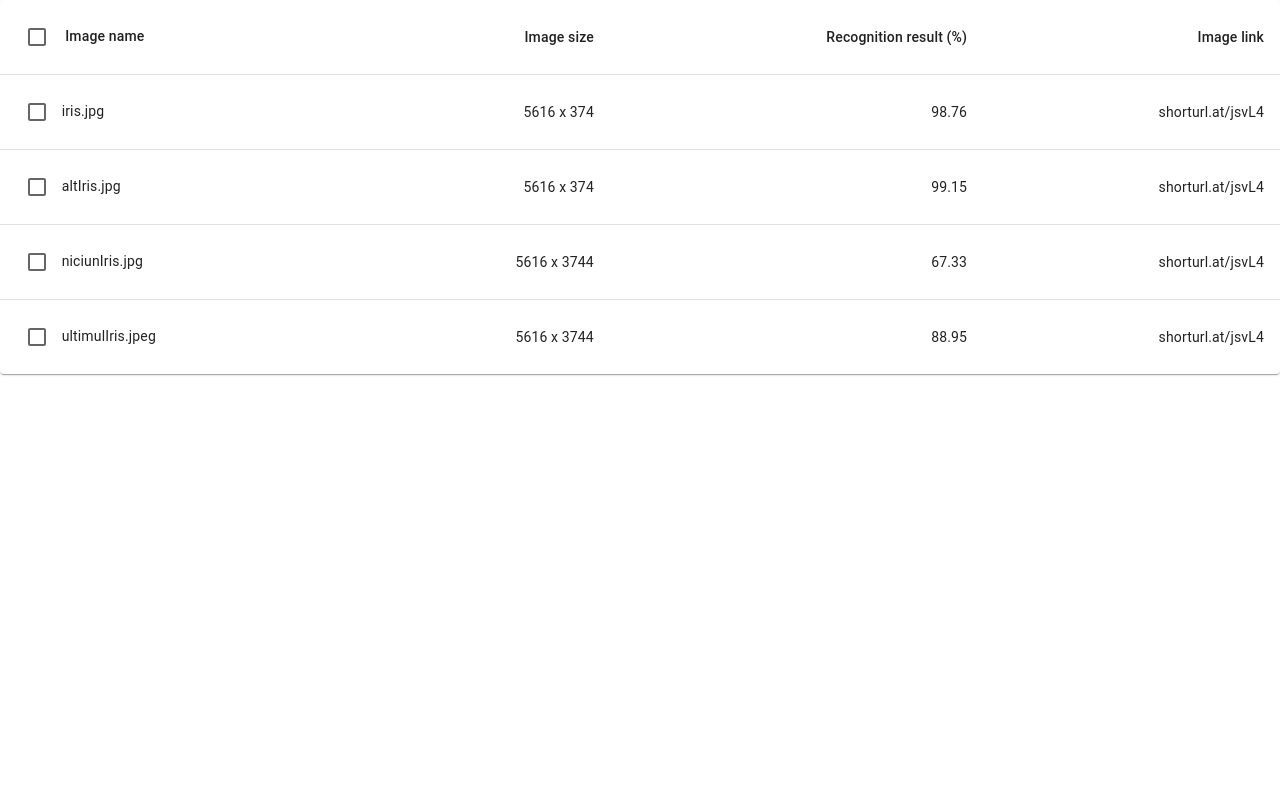
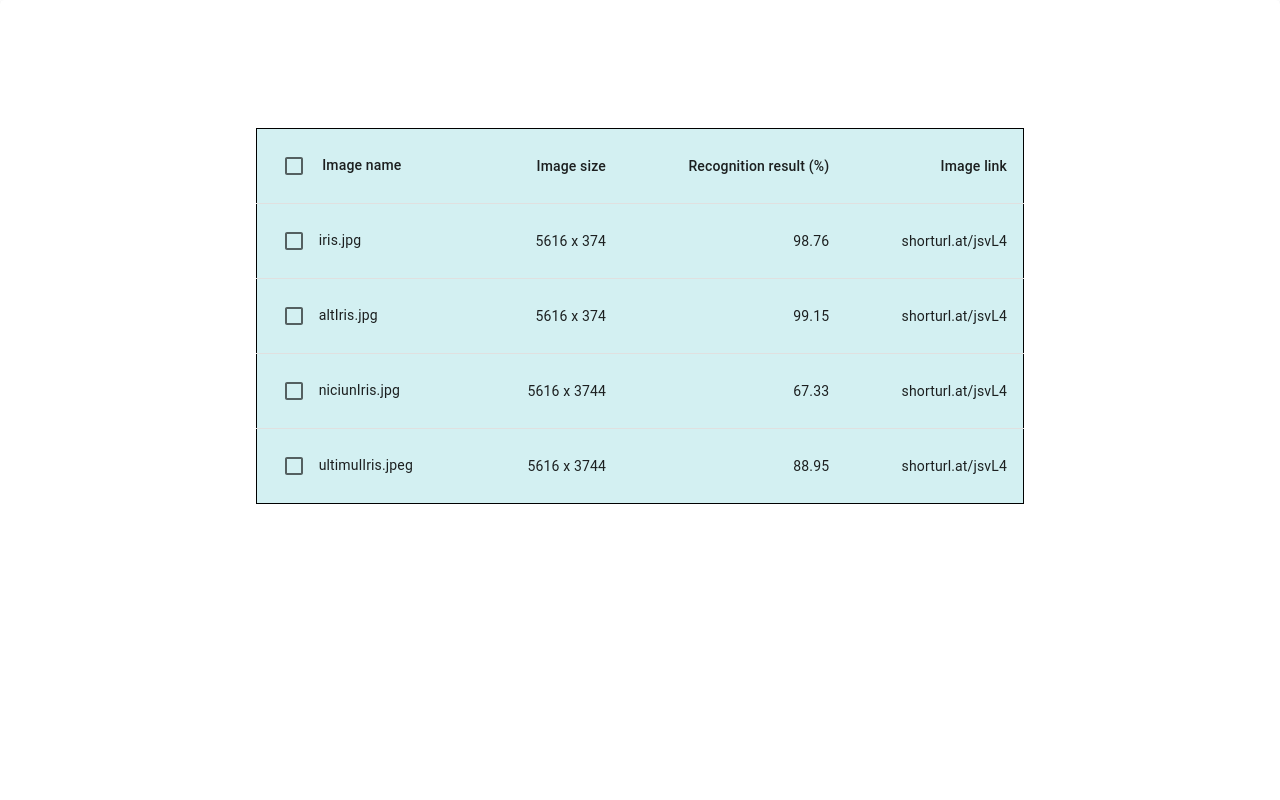
Before and after one commit to ioanamoflic/webML_frontend, a React (Create React App) app in the folder project/: page /table in a window 1280 px wide. Shown: the top 800 px of the page. Built offline with nearby package versions, Linux system fonts and the light colour scheme.

Commit message:
Some layout fixes

```diff
--- a/project/src/Pages/ImagePage.js
+++ b/project/src/Pages/ImagePage.js
@@ -23,25 +23,22 @@ class ImagePage extends Component {
         return (
             <div>
                 <div>
-                    <div style={{display:"flex",justifyContent:'flex-end'}}>
-
+                    <div style={{ display: "flex", justifyContent: 'flex-end' }}>
                         <Button
-                            style={{marginRight:20}}
+                            style={{ marginRight: '10%', marginTop: '5%'}}
                             variant="contained"
                             component="label"
                         >
                             Upload
                             <input hidden type="file" onChange={this.onImageChange} />
                         </Button>
-                        </div>
-                        <div style={{display:"flex",justifyContent:"center"}}>
+                    </div>
+
+                    <div style={{ display: "flex", justifyContent: "center" }}>
                         <img
-                        style={{height:500,width:500, border:"2px solid black"}}
-                        src={this.state.image} />
-                        </div>
-
-
-
+                            style={{ height: 500, width: 500, border: "2px solid black" }}
+                            src={this.state.image} />
+                    </div>
                 </div>
             </div>
         );
--- a/project/src/Pages/Login.js
+++ b/project/src/Pages/Login.js
@@ -38,7 +38,7 @@ class Login extends Component {
             </Paper>
           </Grid>
           <Grid item xs={5}>
-            <Paper elevation="0" sx={{display: 'flex', flexDirection:'column'}}>
+            <Paper elevation="0" sx={{display: 'grid', flexDirection:'column', marginLeft:'-17%',  marginTop:'17%', position:'absolute'}}>
               <TextField
                 id="outlined-input"
                 label="Email ID"
--- a/project/src/Pages/TablePage.js
+++ b/project/src/Pages/TablePage.js
@@ -59,7 +59,7 @@ export default function TablePage() {
 
     return (
         <TableContainer component={Paper}>
-            <Table sx={{ minWidth: 650 }} aria-label="simple table">
+            <Table sx={{backgroundColor: '#D3F0F2', marginTop:'10%', marginLeft: 'auto', marginRight: 'auto', width: '60%', marginBottom:'50%', border:'1px solid black'}} aria-label="simple table">
                 <TableHead>
                     <TableRow>
                         <TableCell>
```
